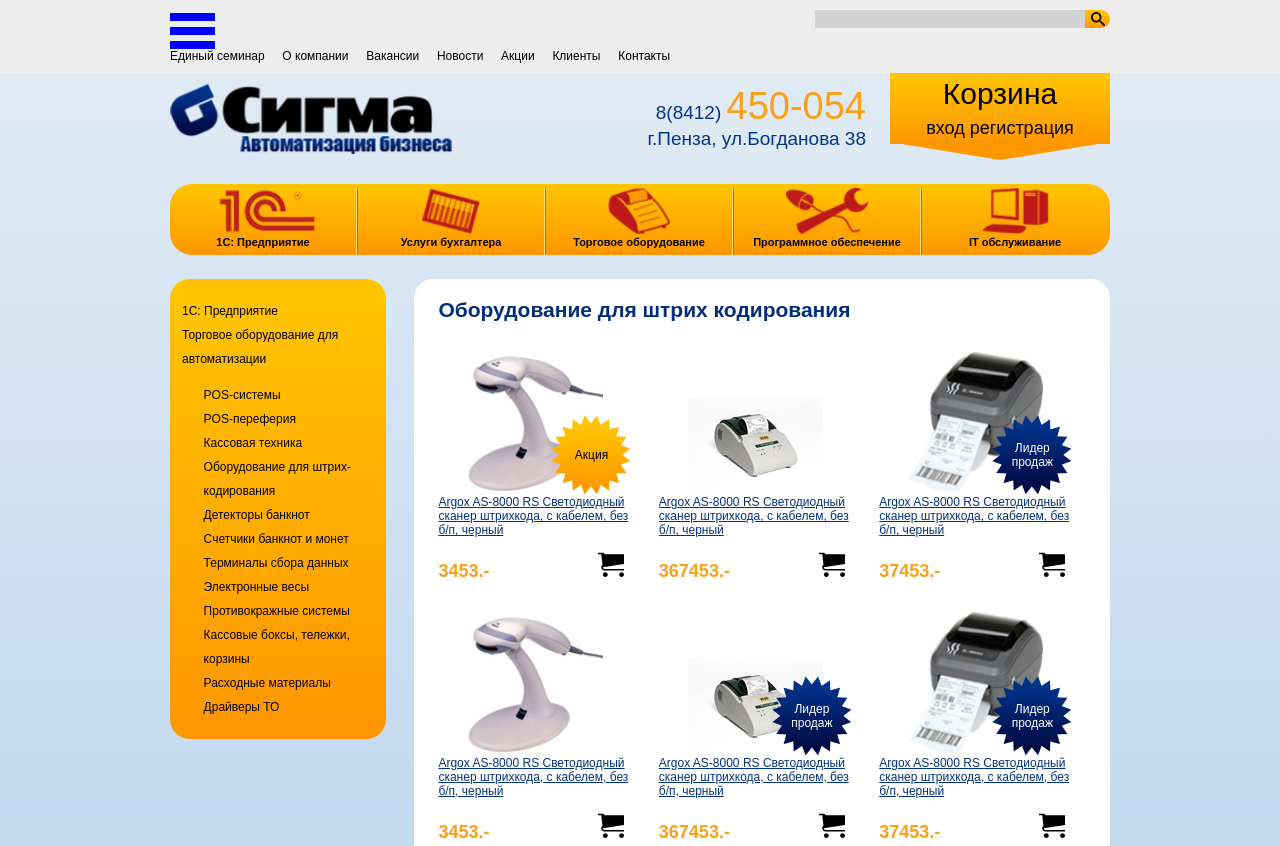
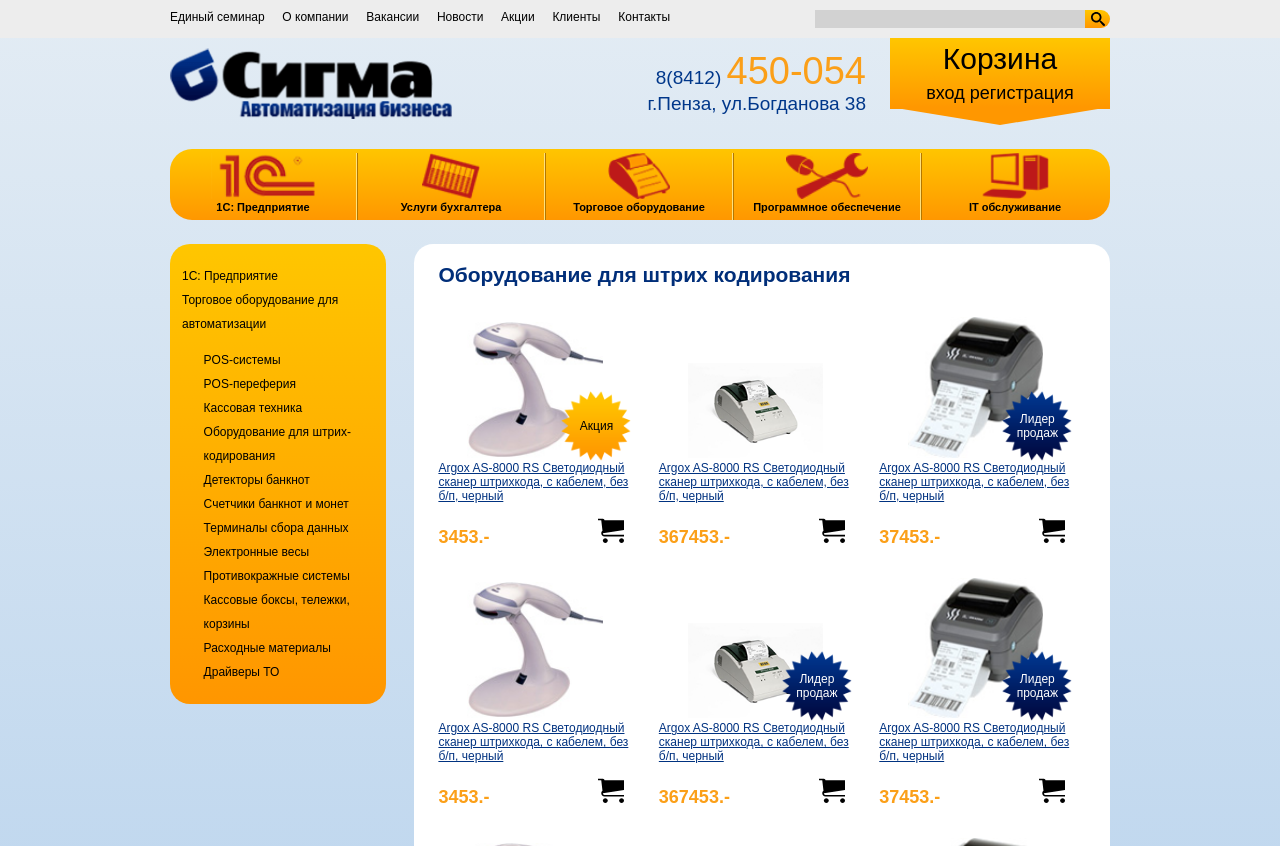
Before and after one commit to grachpower/SigmaSite, a website: page src/index.html in a window 1280 px wide. Shown: the top 846 px of the page. Drawn offline with Linux system fonts and the light colour scheme.

Commit message:
fixed size of top-sales & stock icons

```diff
--- a/src/css/components/menu.scss
+++ b/src/css/components/menu.scss
@@ -23,7 +23,6 @@
 }
 
 .hamburger {
-    display: inline-block;
     position: relative;
     width: 4.5rem;
     height: 2rem;
@@ -58,3 +57,9 @@
     max-height: 9999px;
     transition: max-height 0.7s ease 0s;
 }
+
+@media screen and (max-width: 640px) {
+    .menu__button {
+        display: block;
+    }
+}
--- a/src/css/components/products.scss
+++ b/src/css/components/products.scss
@@ -59,8 +59,8 @@
   position: absolute;
   bottom: 0;
   right: 0;
-  width: 80px;
-  height: 80px;
+  width: 7rem;
+  height: 7rem;
   background-image: url(../img/products/top_sales.png);
 
   &:before {
@@ -78,8 +78,8 @@
   position: absolute;
   bottom: 0;
   right: 0;
-  width: 80px;
-  height: 80px;
+  width: 7rem;
+  height: 7rem;
   background-image: url(../img/products/stock.png);
 
   &:before {
```
Also changed, not shown: src/css/style.css.
